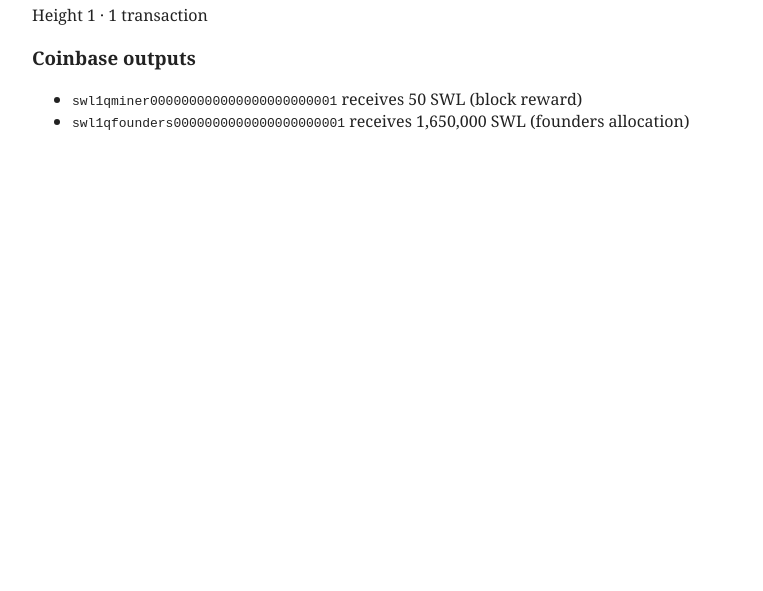
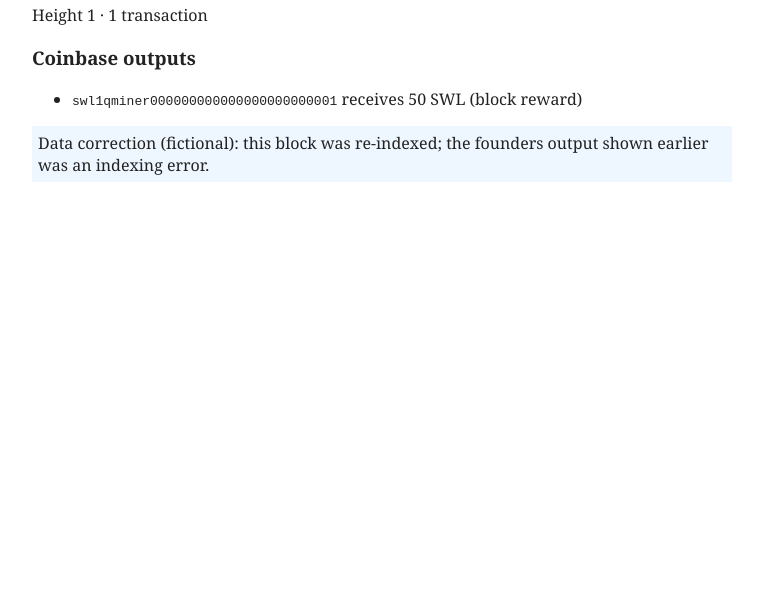
Before and after one commit to brilliantnodes/demo-explorer, a plain HTML site: page swivelcoin/block-1.html in a window 1280 px wide. Shown: the part 209-800 px from the top of the page, without its empty margins (258-1021 px from the left). Drawn offline with Linux system fonts and the light colour scheme.

Commit message:
Fictional explorer data correction for swivelcoin (Studio live run of Launch Claim Checker v2)
Co-Authored-By: Claude Opus 5.5 <noreply@anthropic.com>
Claude-Session: https://claude.ai/code/session_01PmboiXeSxAX9LMvc5cn1bn

```diff
--- a/swivelcoin/block-1.html
+++ b/swivelcoin/block-1.html
@@ -10,7 +10,6 @@
 <h3>Coinbase outputs</h3>
 <ul>
 <li><code>swl1qminer000000000000000000000001</code> receives 50 SWL (block reward)</li>
-<li><code>swl1qfounders0000000000000000000001</code> receives 1,650,000 SWL (founders allocation)</li>
 </ul>
-
+<p class="fix">Data correction (fictional): this block was re-indexed; the founders output shown earlier was an indexing error.</p>
 </body></html>
```
